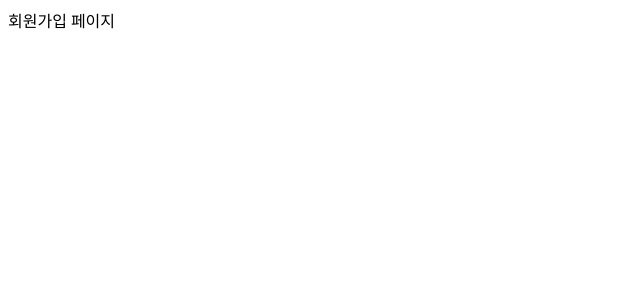
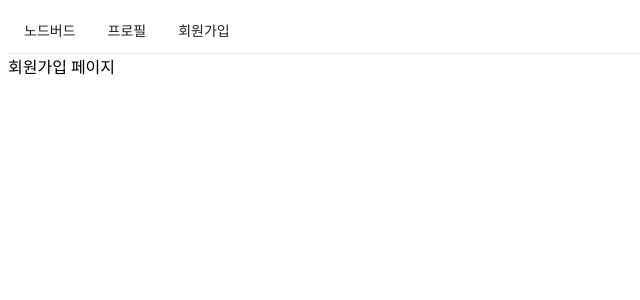
Before and after one commit to dev-splin/react-nodebird, a Next.js app in the folder front/: page /signup in a window 1280 px wide. Shown: the top 300 px of the page, without its empty margins (0-640 px from the left). Built offline with nearby package versions, Linux system fonts and the light colour scheme.

Commit message:
ADD : [화면 만들기] 실전 예제 준비

```diff
--- a/front/components/AppLayout.js
+++ b/front/components/AppLayout.js
@@ -1,9 +1,23 @@
 import PropTypes from "prop-types";
+import Link from "next/link";
+import {Menu} from "antd";
+
+const menus = [
+  {
+    label: (<Link href="/"><a>노드버드</a></Link>),
+  },
+  {
+    label: (<Link href="/profile"><a>프로필</a></Link>)
+  },
+  {
+    label: (<Link href="/signup"><a>회원가입</a></Link>)
+  }
+];
 
 const AppLayout = ({children}) => {
   return (
     <div>
-      <div>공통메뉴</div>
+      <Menu mode="horizontal" items={menus}/>
       {children}
     </div>
   )
--- a/front/pages/signup.js
+++ b/front/pages/signup.js
@@ -1,5 +1,15 @@
+import AppLayout from "../components/AppLayout";
+import Head from "next/head";
+
 const Signup = () => {
-  return <div>회원가입 페이지</div>
+  return (
+    <>
+      <Head>
+        <title>회원가입 | NodeBird</title>
+      </Head>
+    <AppLayout>회원가입 페이지</AppLayout>
+    </>
+  )
 }
 
 export default Signup;
```
Also changed, not shown: front/package.json (+10 -1 lines), front/pages/profile.js (+11 -1 lines).
